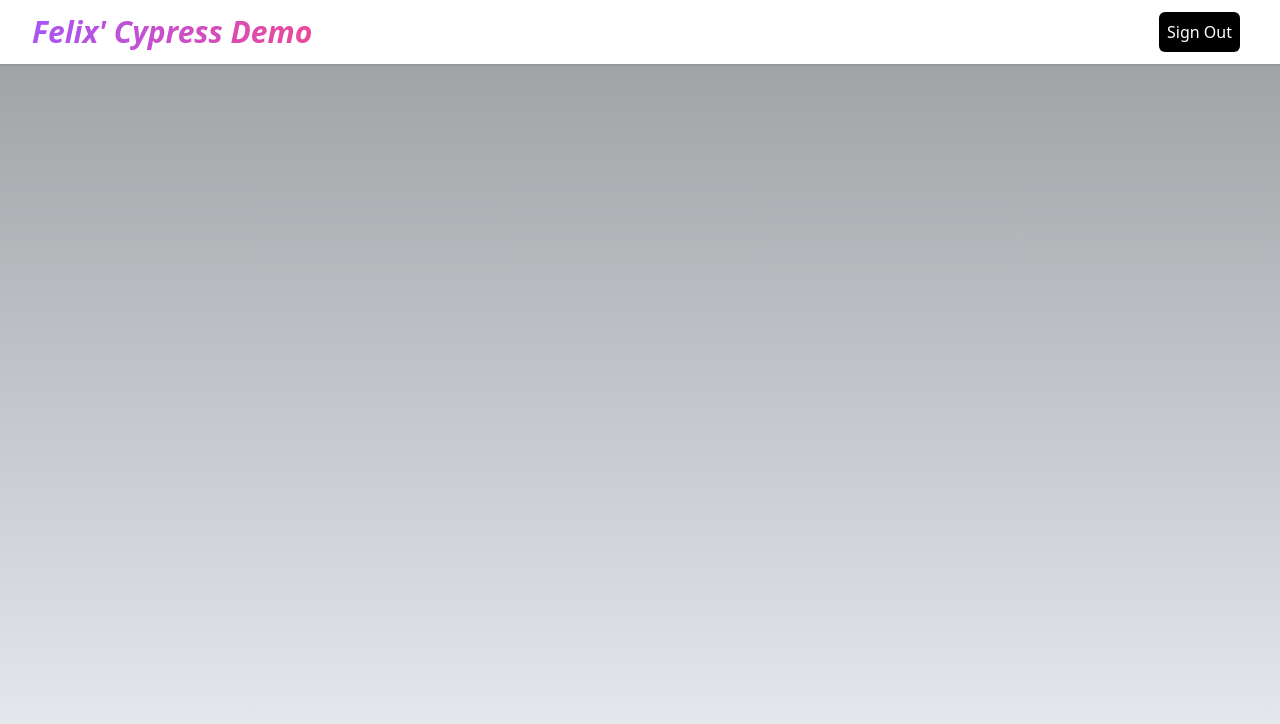
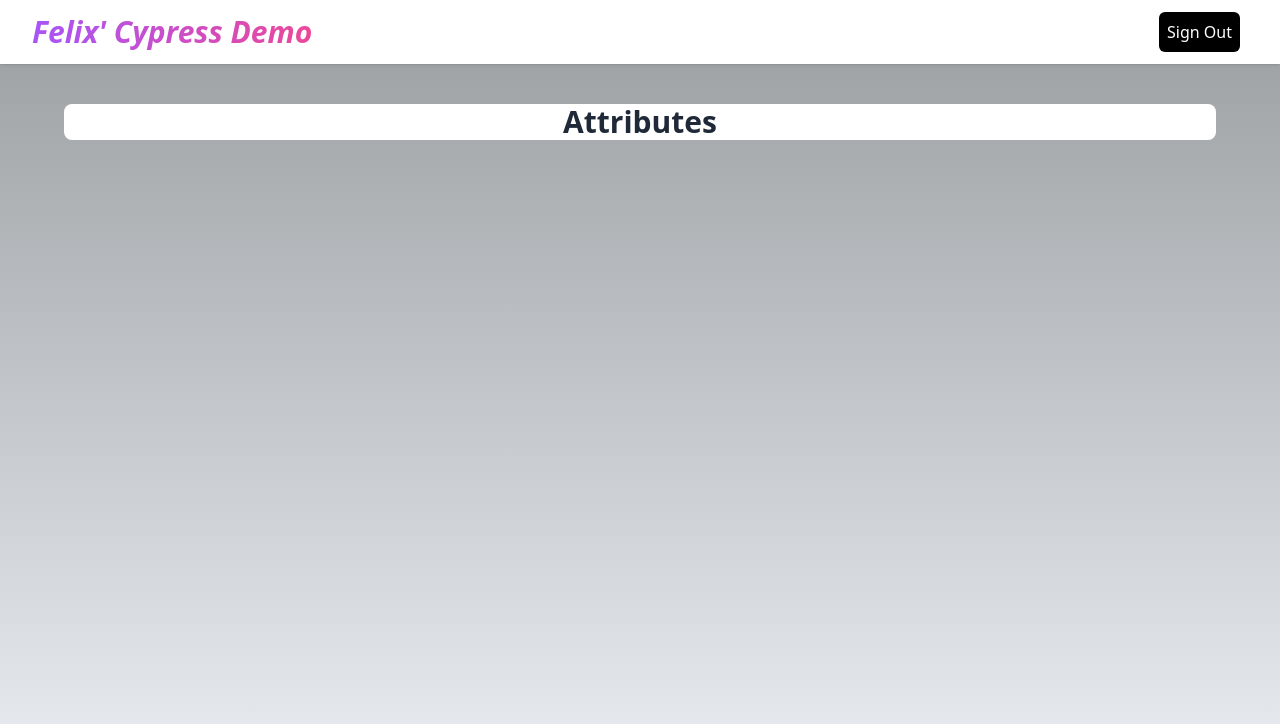
Before and after one commit to Felixljr/Cypress-Presentation-Demo, a React (Vite) app: page /account in a window 1280 px wide. Shown: the top 724 px of the page. Built offline with nearby package versions, Linux system fonts and the light colour scheme.

Commit message:
container made for account page

```diff
--- a/src/AccountPage.jsx
+++ b/src/AccountPage.jsx
@@ -1,6 +1,6 @@
 import { useState } from 'react'
 import Navbar from './components/Navbar'
-
+import Conatiner from './components/GeneralContainer'
 
 export default function AccountPage() {
 
@@ -13,6 +13,11 @@ export default function AccountPage() {
   return (
     <>
       <Navbar signedIn={true} signOut={handleSignOut} />
+      <div className='mt-10'>
+        <Conatiner>
+          <p className='title'>Attributes</p>
+        </Conatiner>
+      </div>
     </>
   )
 }
--- /dev/null
+++ b/src/components/GeneralContainer.jsx
@@ -0,0 +1,7 @@
+export default function Conatiner({children}) {
+  return (
+    <div className='mx-auto w-[90%] rounded-lg h-fit bg-white sm:px-6 lg:px-8'>
+      {children}
+    </div>
+  )
+}
--- a/src/index.css
+++ b/src/index.css
@@ -8,3 +8,7 @@ background-image: linear-gradient(to bottom,#9a9da0, #ECEFF4 );
 background-attachment: fixed;
 height: 100%;
 }
+
+.title {
+  @apply text-2xl font-bold text-center text-gray-800 sm:text-3xl;
+}
```
